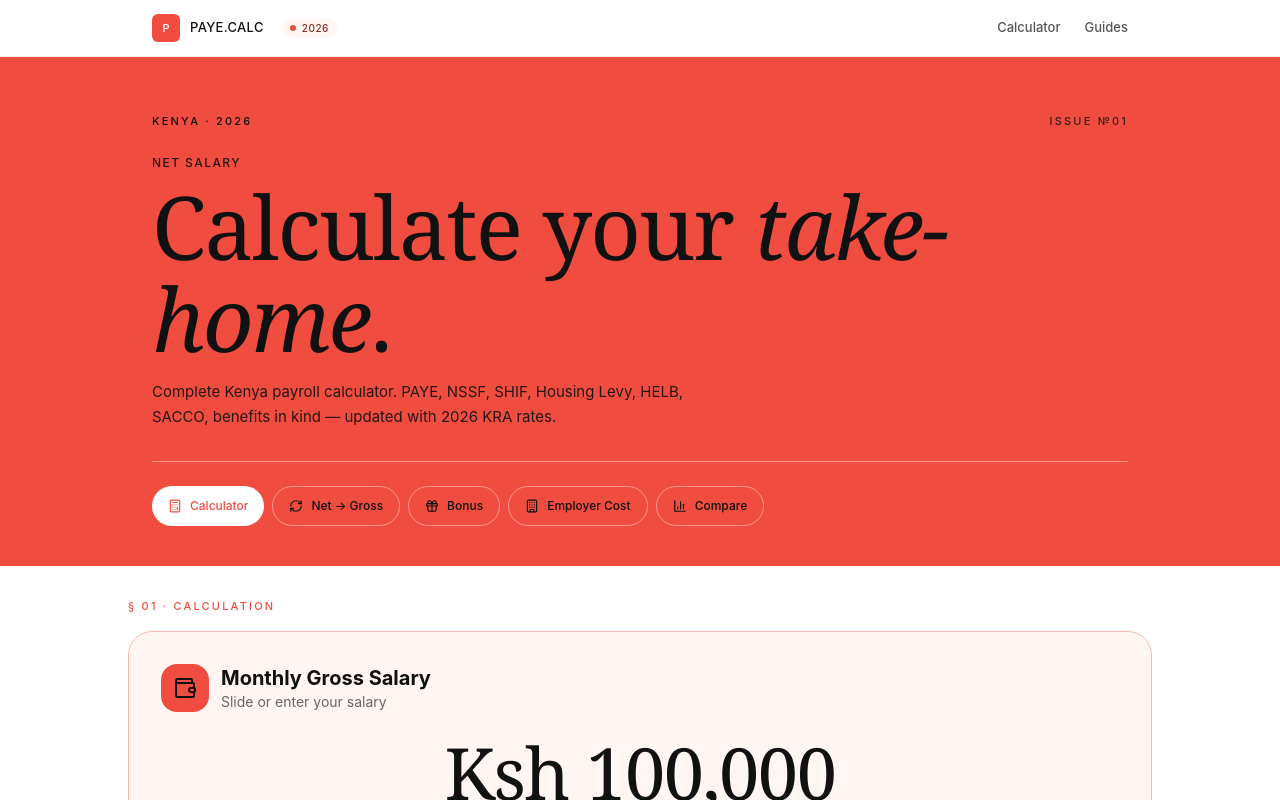
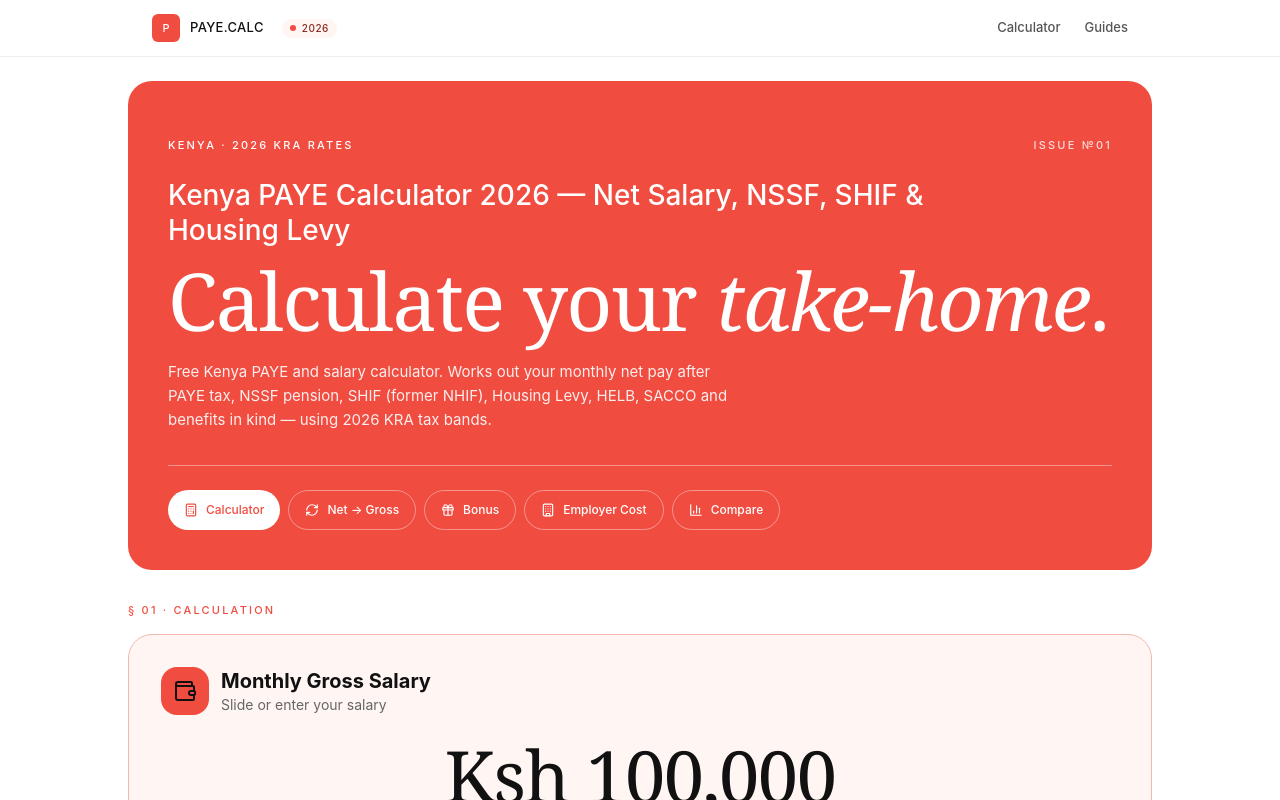
Before and after one commit to nahadgur/paycalc6, a Next.js app: page / in a window 1280 px wide. Shown: the top 800 px of the page. Built offline with nearby package versions, Linux system fonts and the light colour scheme.

Commit message:
Add files via upload

```diff
--- a/app/globals.css
+++ b/app/globals.css
@@ -15,7 +15,6 @@
   --brand-900: #2a0f0c;
   --ink: #111111;
   --ink-soft: #2a2a2a;
-  --cream: #FFF5F2;
 }
 
 html, body {
@@ -79,179 +78,186 @@ input[type="range"]::-moz-range-track {
   background: #FFD9D3;
 }
 
-/* ===== CALCULATOR RE-THEMING — scoped to .paye-app =====
-   Surgical overrides. Critical: we do NOT blanket override .bg-gradient-to-r
-   or .bg-gradient-to-br — those are used for almost every card surface in
-   the original component. */
+/* ===== CALCULATOR RE-THEMING =====
+   Critical: scoped to .paye-calc-body (the calculator tab content area ONLY).
+   NOT scoped to .paye-app because that includes the dark benchmarks section
+   and other sibling panels that intentionally use white text on dark. */
 
-/* Dark page background → white */
-.paye-app [class*="from-stone-950"],
-.paye-app [class*="via-stone-900"],
-.paye-app [class*="to-stone-950"] {
+/* Kill dark page background */
+.paye-calc-body [class*="from-stone-950"],
+.paye-calc-body [class*="via-stone-900"],
+.paye-calc-body [class*="to-stone-950"] {
   background-image: none !important;
   background-color: #ffffff !important;
 }
 
-/* Animated blob backgrounds — hide */
-.paye-app .blur-3xl { display: none !important; }
+/* Hide animated blobs */
+.paye-calc-body .blur-3xl { display: none !important; }
 
-/* Dark glass white/5 white/10 → white + light border */
-.paye-app .bg-white\/5 {
+/* Glass cards → white + light border */
+.paye-calc-body .bg-white\/5 {
   background-color: #ffffff !important;
   border: 0.5px solid #ececec !important;
 }
-.paye-app .bg-white\/10,
-.paye-app .hover\:bg-white\/10:hover {
+.paye-calc-body .bg-white\/10,
+.paye-calc-body .hover\:bg-white\/10:hover {
   background-color: #fafafa !important;
 }
 
-/* The from-white/10 to-white/5 gradient cards → clean cream brand card */
-.paye-app [class*="from-white/10"][class*="to-white/5"] {
+/* Big from-white/10 to-white/5 gradient card → cream card */
+.paye-calc-body [class*="from-white/10"][class*="to-white/5"] {
   background-image: none !important;
   background-color: var(--brand-50) !important;
   border-color: var(--brand-300) !important;
 }
 
 /* Dark borders → light */
-.paye-app .border-white\/10,
-.paye-app .border-white\/20,
-.paye-app .border-stone-700,
-.paye-app .border-stone-800 {
+.paye-calc-body .border-white\/10,
+.paye-calc-body .border-white\/20,
+.paye-calc-body .border-stone-700,
+.paye-calc-body .border-stone-800 {
   border-color: #ececec !important;
 }
 
 /* Kill backdrop blur */
-.paye-app .backdrop-blur-xl,
-.paye-app .backdrop-blur-lg {
+.paye-calc-body .backdrop-blur-xl,
+.paye-calc-body .backdrop-blur-lg {
   backdrop-filter: none !important;
 }
 
-/* Text colours — only inside calculator */
-.paye-app .text-white { color: var(--ink) !important; }
-.paye-app .text-stone-200 { color: #333 !important; }
-.paye-app .text-stone-300 { color: #444 !important; }
-.paye-app .text-stone-400 { color: #666 !important; }
-.paye-app .text-stone-500 { color: #888 !important; }
-.paye-app .text-stone-600 { color: #999 !important; }
+/* Text remapping */
+.paye-calc-body .text-white { color: var(--ink) !important; }
+.paye-calc-body .text-stone-200 { color: #333 !important; }
+.paye-calc-body .text-stone-300 { color: #444 !important; }
+.paye-calc-body .text-stone-400 { color: #666 !important; }
+.paye-calc-body .text-stone-500 { color: #888 !important; }
+.paye-calc-body .text-stone-600 { color: #999 !important; }
 
-/* Net salary card (was emerald glass) → brand cream */
-.paye-app [class*="from-emerald-600/20"],
-.paye-app [class*="from-emerald-900/20"] {
+/* CRITICAL: SVG gauge fills that were fill-white on dark now need dark on light */
+.paye-calc-body .fill-white { fill: var(--ink) !important; }
+.paye-calc-body .fill-stone-400 { fill: #666 !important; }
+
+/* Net salary card (emerald glass) → brand cream card */
+.paye-calc-body [class*="from-emerald-600/20"],
+.paye-calc-body [class*="from-emerald-900/20"] {
   background-image: none !important;
   background-color: var(--brand-50) !important;
   border-color: var(--brand-300) !important;
 }
-.paye-app .text-emerald-400,
-.paye-app .text-emerald-500 {
+.paye-calc-body .text-emerald-400,
+.paye-calc-body .text-emerald-500 {
   color: var(--brand) !important;
 }
-.paye-app .border-emerald-500\/20 {
+.paye-calc-body .border-emerald-500\/20 {
   border-color: var(--brand-300) !important;
 }
 
-/* PAYE card (was red glass) → clean white */
-.paye-app [class*="from-red-600/20"],
-.paye-app [class*="from-red-900/20"] {
+/* PAYE card (red glass) → clean white */
+.paye-calc-body [class*="from-red-600/20"],
+.paye-calc-body [class*="from-red-900/20"] {
   background-image: none !important;
   background-color: #ffffff !important;
   border-color: #ececec !important;
 }
-.paye-app .text-red-400,
-.paye-app .text-red-500 {
+.paye-calc-body .text-red-400,
+.paye-calc-body .text-red-500 {
   color: var(--brand) !important;
 }
-.paye-app .border-red-500\/20 {
+.paye-calc-body .border-red-500\/20 {
   border-color: #ececec !important;
 }
 
-/* Deductions card (was amber glass) → clean white */
-.paye-app [class*="from-amber-600/20"],
-.paye-app [class*="from-amber-900/20"] {
+/* Deductions card (amber glass) → clean white */
+.paye-calc-body [class*="from-amber-600/20"],
+.paye-calc-body [class*="from-amber-900/20"] {
   background-image: none !important;
   background-color: #ffffff !important;
   border-color: #ececec !important;
 }
-.paye-app .text-amber-400,
-.paye-app .text-amber-500 {
+.paye-calc-body .text-amber-400,
+.paye-calc-body .text-amber-500 {
   color: var(--ink) !important;
 }
+.paye-calc-body .text-blue-400 { color: var(--brand-600) !important; }
+.paye-calc-body .text-purple-400 { color: var(--brand-900) !important; }
+.paye-calc-body .text-pink-400 { color: var(--brand) !important; }
 
 /* Inputs */
-.paye-app .bg-stone-800\/50,
-.paye-app .bg-stone-800 {
+.paye-calc-body .bg-stone-800\/50,
+.paye-calc-body .bg-stone-800 {
   background-color: #ffffff !important;
   color: var(--ink) !important;
 }
-.paye-app input[type="number"],
-.paye-app input[type="text"],
-.paye-app select {
+.paye-calc-body input[type="number"],
+.paye-calc-body input[type="text"],
+.paye-calc-body select {
   background-color: #fafafa !important;
   border: 1px solid #ececec !important;
   color: var(--ink) !important;
   border-radius: 8px !important;
 }
-.paye-app input[type="number"]:focus,
-.paye-app input[type="text"]:focus,
-.paye-app select:focus {
+.paye-calc-body input[type="number"]:focus,
+.paye-calc-body input[type="text"]:focus,
+.paye-calc-body select:focus {
   outline: none !important;
   border-color: var(--brand) !important;
   box-shadow: 0 0 0 3px rgba(240, 76, 64, 0.1) !important;
 }
 
-/* Gradient-clipped titles in headings → flat brand red */
-.paye-app h1 .bg-clip-text.text-transparent,
-.paye-app h2 .bg-clip-text.text-transparent {
+/* Gradient-clipped titles inside headings → brand red */
+.paye-calc-body h1 .bg-clip-text.text-transparent,
+.paye-calc-body h2 .bg-clip-text.text-transparent {
   -webkit-background-clip: unset !important;
   background-clip: unset !important;
   color: var(--brand) !important;
   -webkit-text-fill-color: var(--brand) !important;
 }
 
-/* Big display numbers in Fraunces */
-.paye-app .text-5xl.font-black,
-.paye-app .text-6xl.font-black,
-.paye-app .text-7xl.font-black,
-.paye-app .tabular-nums.font-black {
+/* Big display numbers — Fraunces */
+.paye-calc-body .text-5xl.font-black,
+.paye-calc-body .text-6xl.font-black,
+.paye-calc-body .text-7xl.font-black,
+.paye-calc-body .tabular-nums.font-black {
   font-family: 'Fraunces', Georgia, serif;
   font-weight: 500 !important;
   letter-spacing: -0.02em;
   color: var(--ink) !important;
 }
-.paye-app .text-emerald-400.font-black,
-.paye-app [class*="text-emerald-"].font-black {
+.paye-calc-body .text-emerald-400.font-black,
+.paye-calc-body [class*="text-emerald-"].font-black {
   color: var(--brand) !important;
 }
 
-/* CTA buttons with red/amber gradient → flat brand */
-.paye-app button[class*="from-red-500"],
-.paye-app a[class*="from-red-500"],
-.paye-app button[class*="from-red-600"],
-.paye-app a[class*="from-red-600"] {
+/* Red/amber gradient buttons → flat brand */
+.paye-calc-body button[class*="from-red-500"],
+.paye-calc-body a[class*="from-red-500"],
+.paye-calc-body button[class*="from-red-600"],
+.paye-calc-body a[class*="from-red-600"] {
   background-image: none !important;
   background-color: var(--brand) !important;
   color: #ffffff !important;
 }
 
-/* Small icon badges inside cards — stay brand red */
-.paye-app .p-3.bg-gradient-to-br,
-.paye-app .p-2.bg-gradient-to-br {
+/* Small icon badges (stay brand red) */
+.paye-calc-body .p-3.bg-gradient-to-br,
+.paye-calc-body .p-2.bg-gradient-to-br {
   background-image: none !important;
   background-color: var(--brand) !important;
 }
 
-/* Remove shadows */
-.paye-app .shadow-red-500\/25,
-.paye-app .shadow-red-500\/40,
-.paye-app .shadow-emerald-500\/25,
-.paye-app .shadow-lg {
+/* Remove decorative shadows */
+.paye-calc-body .shadow-red-500\/25,
+.paye-calc-body .shadow-red-500\/40,
+.paye-calc-body .shadow-emerald-500\/25,
+.paye-calc-body .shadow-lg {
   box-shadow: none !important;
 }
 
-/* Tax band table */
-.paye-app table {
+/* Tax band table readability */
+.paye-calc-body table {
   border-collapse: collapse;
 }
-.paye-app th {
+.paye-calc-body th {
   color: #666 !important;
   font-weight: 500 !important;
   font-size: 12px !important;
@@ -259,13 +265,13 @@ input[type="range"]::-moz-range-track {
   text-transform: uppercase !important;
   border-bottom: 0.5px solid #ececec !important;
 }
-.paye-app td {
+.paye-calc-body td {
   color: var(--ink) !important;
   border-bottom: 0.5px solid #f3f3f3 !important;
 }
 
-/* Desktop max width — give calculator room to breathe */
-.paye-app main .max-w-7xl {
+/* Desktop width containment — keep calculator legible */
+.paye-calc-body .max-w-7xl {
   max-width: 64rem !important;
 }
 
@@ -291,10 +297,8 @@ input[type="range"]::-moz-range-track {
   text-transform: uppercase;
 }
 
-/* ===== Blog content (light mode, Fraunces headings) ===== */
-.blog-content {
-  color: #333;
-}
+/* ===== Blog content ===== */
+.blog-content { color: #333; }
 
 .blog-content h2 {
   font-family: 'Fraunces', Georgia, serif;
@@ -345,9 +349,7 @@ input[type="range"]::-moz-range-track {
   overflow: hidden;
 }
 
-.blog-content thead {
-  background: var(--brand-50);
-}
+.blog-content thead { background: var(--brand-50); }
 
 .blog-content th {
   text-align: left;
@@ -366,18 +368,14 @@ input[type="range"]::-moz-range-track {
   font-size: 0.95rem;
 }
 
-.blog-content tr:hover td {
-  background: var(--brand-50);
-}
+.blog-content tr:hover td { background: var(--brand-50); }
 
 .blog-content b, .blog-content strong {
   color: var(--ink);
   font-weight: 500;
 }
 
-.blog-content i, .blog-content em {
-  color: var(--ink);
-}
+.blog-content i, .blog-content em { color: var(--ink); }
 
 .blog-content a {
   color: var(--brand);
@@ -385,9 +383,7 @@ input[type="range"]::-moz-range-track {
   text-underline-offset: 2px;
 }
 
-.blog-content a:hover {
-  color: var(--brand-600);
-}
+.blog-content a:hover { color: var(--brand-600); }
 
 .blog-content img {
   border-radius: 12px;
@@ -413,9 +409,7 @@ input[type="range"]::-moz-range-track {
   to { opacity: 1; transform: translateY(0); }
 }
 
-.animate-fadeIn {
-  animation: fadeIn 0.6s ease-out forwards;
-}
+.animate-fadeIn { animation: fadeIn 0.6s ease-out forwards; }
 
 .animate-delay-100 { animation-delay: 0.1s; }
 .animate-delay-200 { animation-delay: 0.2s; }
@@ -438,3 +432,16 @@ input[type="range"]::-moz-range-track {
   animation: pulseDot 2s infinite;
   z-index: -1;
 }
+
+/* ===== Sr-only (for SEO hidden keywords) ===== */
+.sr-only {
+  position: absolute;
+  width: 1px;
+  height: 1px;
+  padding: 0;
+  margin: -1px;
+  overflow: hidden;
+  clip: rect(0, 0, 0, 0);
+  white-space: nowrap;
+  border-width: 0;
+}
--- a/components/PAYECalculator.tsx
+++ b/components/PAYECalculator.tsx
@@ -483,23 +483,29 @@ export default function PAYECalculatorV2() {
   return (
     <div className="paye-app min-h-screen bg-white overflow-x-hidden">
 
-      {/* Hero — Bold Poster red canvas */}
-      <header className="bg-brand text-white">
-        <div className="max-w-5xl mx-auto px-5 sm:px-6 pt-10 sm:pt-14 pb-10">
+      {/* Hero — Bold Poster red, contained with rounded corners */}
+      <div className="bg-white pt-4 sm:pt-6 px-4 sm:px-6">
+        <header className="max-w-5xl mx-auto bg-brand text-white rounded-2xl sm:rounded-3xl overflow-hidden">
+          <div className="px-5 sm:px-8 md:px-10 pt-10 sm:pt-14 pb-10">
             <div className={`transition-all duration-1000 ${animated ? 'opacity-100 translate-y-0' : 'opacity-0 translate-y-4'}`}>
               {/* Issue line */}
               <div className="flex justify-between items-baseline mb-6 text-[11px] tracking-[0.2em] uppercase font-medium">
-              <span>Kenya · 2026</span>
+                <span>Kenya · 2026 KRA rates</span>
                 <span className="opacity-80">Issue №01</span>
               </div>
 
-            {/* Big editorial title */}
-            <p className="text-[12px] opacity-90 tracking-[0.12em] uppercase font-medium mb-2">Net salary</p>
-            <h1 className="editorial-h text-[54px] sm:text-[88px] mb-4" style={{ fontFamily: "'Fraunces', Georgia, serif" }}>
+              {/* SEO H1 — keyword-rich, crawler-priority */}
+              <h1 className="text-[22px] sm:text-[28px] font-medium leading-tight mb-3 max-w-3xl" style={{ fontFamily: "'Inter', sans-serif" }}>
+                Kenya PAYE Calculator 2026 — Net Salary, NSSF, SHIF &amp; Housing Levy
+              </h1>
+
+              {/* Editorial tagline — visual anchor */}
+              <p className="editorial-h text-[48px] sm:text-[80px] mb-5" style={{ fontFamily: "'Fraunces', Georgia, serif", lineHeight: 1 }}>
                 Calculate your <span className="italic">take-home</span>.
-            </h1>
+              </p>
+
               <p className="text-[13px] sm:text-[15px] opacity-90 max-w-xl leading-relaxed">
-              Complete Kenya payroll calculator. PAYE, NSSF, SHIF, Housing Levy, HELB, SACCO, benefits in kind — updated with 2026 KRA rates.
+                Free Kenya PAYE and salary calculator. Works out your monthly net pay after PAYE tax, NSSF pension, SHIF (former NHIF), Housing Levy, HELB, SACCO and benefits in kind — using 2026 KRA tax bands.
               </p>
               <div className="mt-8 h-px bg-white/40"></div>
             </div>
@@ -514,8 +520,9 @@ export default function PAYECalculatorV2() {
             </div>
           </div>
         </header>
+      </div>
 
-      <main className="relative z-10 px-4 md:px-6 pt-8 pb-20 bg-white">
+      <main className="paye-calc-body relative z-10 px-4 md:px-6 pt-8 pb-16 bg-white">
         <div className="max-w-5xl mx-auto">
           <p className="section-marker mb-4">§ 01 · CALCULATION</p>
 
@@ -1231,9 +1238,10 @@ export default function PAYECalculatorV2() {
         </div>
       </main>
 
-      {/* ================= SALARY BENCHMARKS — dark band ================= */}
-      <section className="bg-[#111] text-white">
-        <div className="max-w-5xl mx-auto px-5 sm:px-6 py-14">
+      {/* ================= SALARY BENCHMARKS — dark contained panel ================= */}
+      <div className="bg-white px-4 sm:px-6 pb-6">
+        <section className="max-w-5xl mx-auto bg-[#111] text-white rounded-2xl sm:rounded-3xl overflow-hidden">
+          <div className="px-5 sm:px-8 md:px-10 py-12 sm:py-14">
             <div className="flex items-baseline justify-between mb-4">
               <p className="section-marker" style={{ color: '#F04C40' }}>§ 02</p>
               <p className="text-[10px] tracking-[0.15em] text-white/60 uppercase">Common salaries</p>
@@ -1256,22 +1264,24 @@ export default function PAYECalculatorV2() {
                   className="group flex items-center justify-between p-4 bg-white/5 hover:bg-white/10 rounded-xl border border-white/10 hover:border-[#F04C40]/50 transition-all"
                 >
                   <div>
-                  <p className="text-[14px] font-medium m-0">Ksh {row.gross.toLocaleString()}</p>
-                  <p className="text-[10px] text-white/50 m-0 tracking-wider uppercase">{row.label}</p>
+                    <p className="text-[14px] font-medium m-0 text-white">Ksh {row.gross.toLocaleString()}</p>
+                    <p className="text-[10px] text-white/60 m-0 tracking-wider uppercase">{row.label}</p>
                   </div>
                   <div className="text-right">
                     <p className="text-[14px] font-medium m-0" style={{ color: '#F04C40' }}>{row.net.toLocaleString()}</p>
-                  <p className="text-[10px] text-white/50 m-0">take-home</p>
+                    <p className="text-[10px] text-white/60 m-0">take-home</p>
                   </div>
                 </a>
               ))}
             </div>
           </div>
         </section>
+      </div>
 
-      {/* ================= TOOLS & GUIDES — cream editorial band ================= */}
-      <section className="bg-brand-50">
-        <div className="max-w-5xl mx-auto px-5 sm:px-6 py-14">
+      {/* ================= TOOLS & GUIDES — cream contained panel ================= */}
+      <div className="bg-white px-4 sm:px-6 pb-8">
+        <section className="max-w-5xl mx-auto bg-brand-50 rounded-2xl sm:rounded-3xl overflow-hidden">
+          <div className="px-5 sm:px-8 md:px-10 py-12 sm:py-14">
             <div className="flex items-baseline justify-between mb-4">
               <p className="section-marker">§ 03</p>
               <p className="text-[10px] tracking-[0.15em] text-brand-700 uppercase">Keep going</p>
@@ -1310,5 +1320,6 @@ export default function PAYECalculatorV2() {
           </div>
         </section>
       </div>
+    </div>
   );
 }
```
Also changed, not shown: app/layout.tsx (+5 -5 lines). Lines whose indentation alone changed are shown as unchanged.
